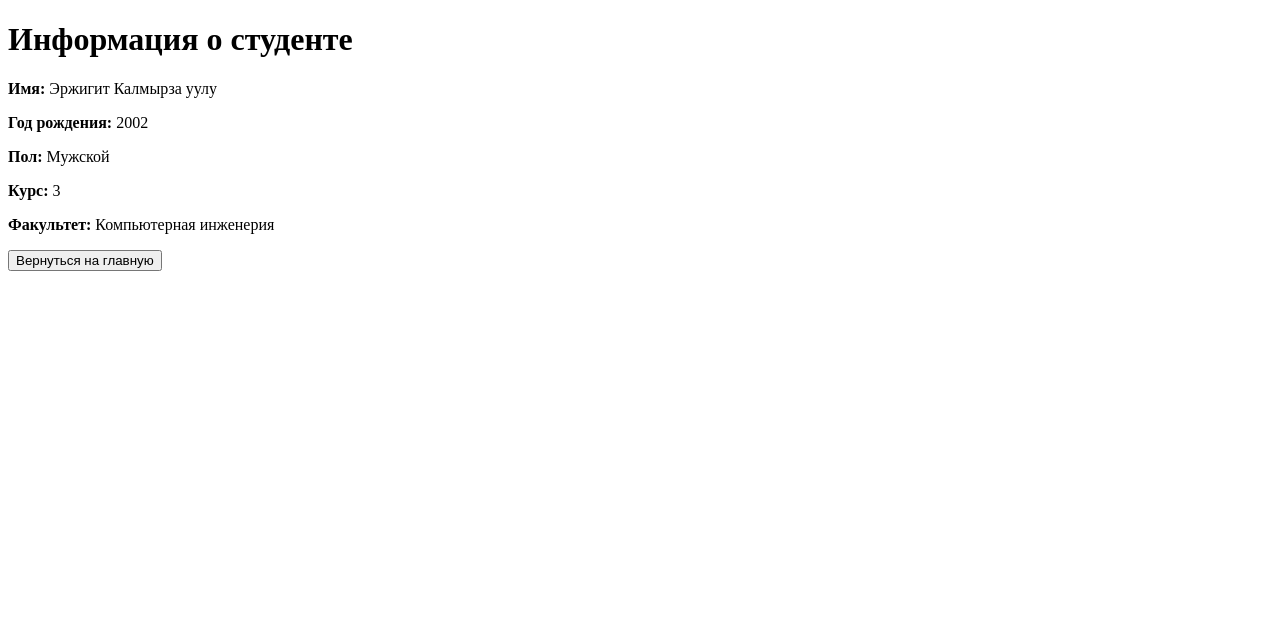
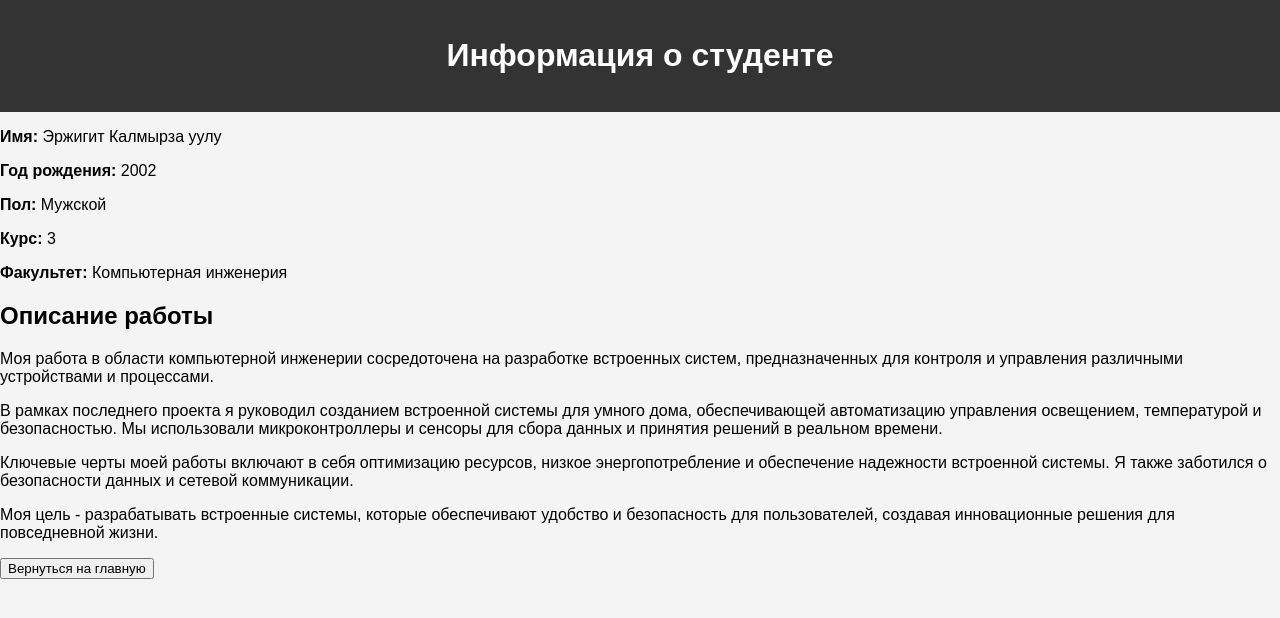
Before and after one commit to Hypeke/nursayl.github.io, a plain HTML site: page student1.html in a window 1280 px wide. Drawn offline with Linux system fonts and the light colour scheme.

Commit message:
student1.html

```diff
--- a/student1.html
+++ b/student1.html
@@ -3,16 +3,32 @@
 <head>
     <meta charset="UTF-8">
     <meta name="viewport" content="width=device-width, initial-scale=1.0">
-    <title>Информация о студенте </title>
+    <title>Информация о студенте</title>
+    <link rel="stylesheet" href="styles.css">
 </head>
 <body>
-    <h1>Информация о студенте</h1>
+    <header>
+        <h1>Информация о студенте</h1>
+    </header>
 
-    <p><strong>Имя:</strong> Эржигит Калмырза уулу</p>
+    <section class="student-info">
+        <p><strong>Имя:</strong> Эржигит Калмырза уулу</p>
     <p><strong>Год рождения:</strong> 2002</p>
     <p><strong>Пол:</strong> Мужской</p>
     <p><strong>Курс:</strong> 3</p>
     <p><strong>Факультет:</strong> Компьютерная инженерия</p>
+    </section>
+
+    <section class="work-description">
+        <h2>Описание работы</h2>
+        <p>Моя работа в области компьютерной инженерии сосредоточена на разработке встроенных систем, предназначенных для контроля и управления различными устройствами и процессами.</p>
+
+        <p>В рамках последнего проекта я руководил созданием встроенной системы для умного дома, обеспечивающей автоматизацию управления освещением, температурой и безопасностью. Мы использовали микроконтроллеры и сенсоры для сбора данных и принятия решений в реальном времени.</p>
+
+        <p>Ключевые черты моей работы включают в себя оптимизацию ресурсов, низкое энергопотребление и обеспечение надежности встроенной системы. Я также заботился о безопасности данных и сетевой коммуникации.</p>
+
+        <p>Моя цель - разрабатывать встроенные системы, которые обеспечивают удобство и безопасность для пользователей, создавая инновационные решения для повседневной жизни.</p>
+    </section>
 
     <button onclick="returnToMain()">Вернуться на главную</button>
 
```
